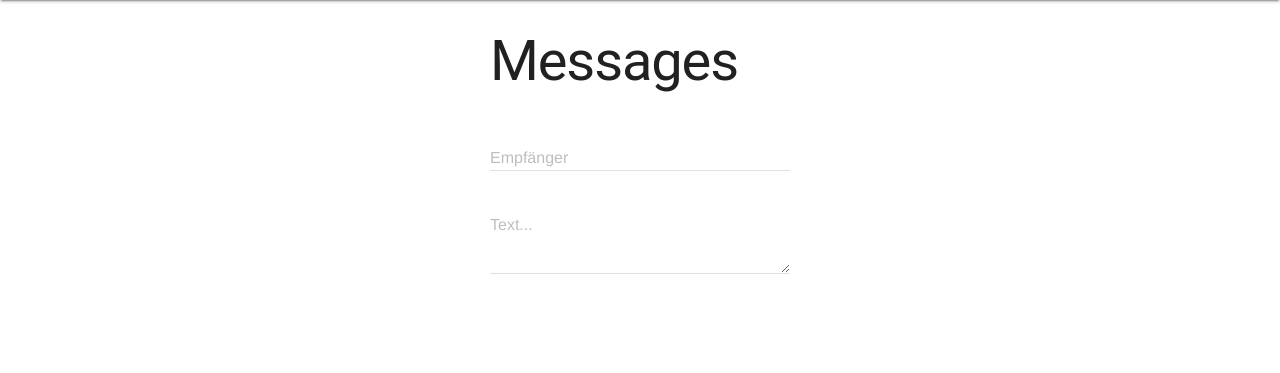
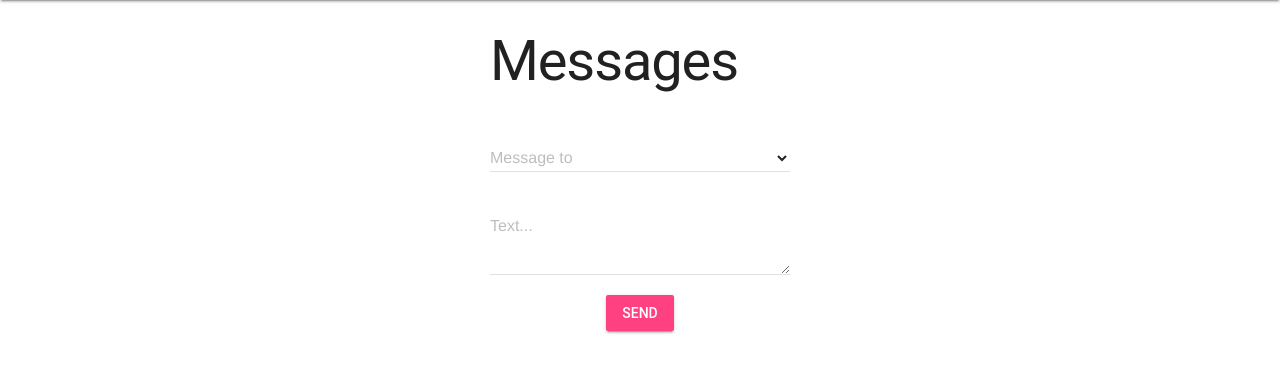
Before and after one commit to kbl98/Messanger, a Django app: page /chat/ in a window 1280 px wide. Shown: the part 64-437 px from the top of the page. Run offline with Django 4.2, Linux system fonts and the light colour scheme; the visitor is signed in with stand-in values (Sample User, id 1); lists and menus that the app fills with data are empty.

Commit message:
try_send_mess

```diff
--- a/messanger_app/chat/admin.py
+++ b/messanger_app/chat/admin.py
@@ -1,8 +1,10 @@
 from django.contrib import admin
-from .models import Message
+from .models import Message,User
 
 class MessageAdmin(admin.ModelAdmin):
    fields = ('chat','text','date','author','receiver')
    list_display =('text','date','author','receiver','chat')
+
 # Register your models here.
 admin.site.register(Message,MessageAdmin)
+admin.site.register(User)
--- a/messanger_app/chat/models.py
+++ b/messanger_app/chat/models.py
@@ -9,3 +9,6 @@ class Message (models.Model):
     author = models.ForeignKey(settings.AUTH_USER_MODEL,on_delete=models.CASCADE, related_name='author_message_set')
     receiver = models.ForeignKey(settings.AUTH_USER_MODEL,on_delete=models.CASCADE, related_name='receiver_message_set',default=None,blank=True, null=True)
     chat = models.ForeignKey(settings.AUTH_USER_MODEL,on_delete=models.CASCADE, related_name='chat_message_set',default=None,blank=True, null=True)
+
+class User (models.Model):
+    username =  models.ForeignKey(settings.AUTH_USER_MODEL,on_delete=models.CASCADE, related_name='username_user_set')
--- a/messanger_app/chat/templates/chat/chatindex.html
+++ b/messanger_app/chat/templates/chat/chatindex.html
@@ -1,18 +1,52 @@
 {% extends "base.html" %}
+{% block content %}
+{% if request.user.is_authenticated %}
+<script>
+  async function sendMessage(){
+    console.log('test')
+    let fd=new FormData();
+    let token= '{{ csrf_token }}';
+        let datum=new Date().toDateString().slice(4)
+        fd.append('textmessage',messageField.value)
+        fd.append('receiver',receiverField.value)
+        fd.append('csrfmiddlewaretoken',token)
+    await fetch("/chat/",{
+            method:'POST',
+            body:fd
+        })
+
+  }
+
+</script>
 
 
-{% block content %}
-{% if request.user.is_authenticated %}
 <h1>Messages</h1>
-<form class="center column"onsubmit="sendMessage()" methode="POST">
+<form class="center column" onsubmit="sendMessage();return false;" methode="POST">
+
+<div class="mdl-textfield mdl-js-textfield mdl-textfield--floating-label">
+    {% csrf_token %}
+    <select class="mdl-textfield__input" id="receiverField" name="receiver" >
+
+        <option></option>
+      {% for user in users %}
+      <option value="{{user.username}}">{{user.username}}</option>
+      {% endfor %}
+    </select>
+    <label class="mdl-textfield__label" for="receiver">Message to</label>
+  </div>
+
+
+
+
     <div class="mdl-textfield mdl-js-textfield">
-        <input class="mdl-textfield__input" type="text" id="receiver">
-        <label class="mdl-textfield__label" for="receiver">Empfänger</label>
-      </div>
-    <div class="mdl-textfield mdl-js-textfield">
-      <textarea class="mdl-textfield__input" type="text" rows= "3" id="message" ></textarea>
+      <textarea class="mdl-textfield__input" type="text" rows= "3" id="messageField" ></textarea>
       <label class="mdl-textfield__label" for="message">Text...</label>
     </div>
+    <button type="submit"
+    class="mdl-button mdl-js-button mdl-button--raised mdl-js-ripple-effect mdl-button--accent"
+  >
+    Send
+  </button>
   </form>
 {% else %}
   <div class="column center text-center padding-vertical"><h3>You are not logged!<br> Please log in <br><a href="/login/">here</a></h3></div>
--- a/messanger_app/chat/views.py
+++ b/messanger_app/chat/views.py
@@ -1,6 +1,6 @@
 
 from django.shortcuts import render,redirect
-from .models import Message
+from .models import Message,User
 from django.contrib.auth import authenticate, login
 from django.http import HttpResponseRedirect
 from django.contrib.auth.decorators import login_required
@@ -13,7 +13,17 @@ from django.core import serializers
 @login_required(login_url='/login/')
 
 def chatindex(request):
-    return render (request,'chat/chatindex.html')
+    if request.method == 'POST':
+        print('This request:'+request.POST['textmessage'])
+        receiver_username = request.POST['receiver']
+        receiver_user = User.objects.get(username=receiver_username)
+        new_message=Message.objects.create(text = request.POST['textmessage'],author=request.user, receiver =receiver_user.id)
+        chatUsers=User.objects.all()
+        return render (request,'chat/chatindex.html',{'users':chatUsers})
+    if request.method == 'GET':
+        chatUsers=User.objects.all()
+        print(chatUsers)
+        return render (request,'chat/chatindex.html',{'users':chatUsers})
 
 def loginindex(request):
     if request.method == 'POST':
@@ -36,6 +46,7 @@ def registrationindex(request):
             user = form.save(commit=False)
             user.username = user.username.lower()
             user.save()
+            User.objects.create(username=user)
             login(request, user)
             return HttpResponseRedirect ('/chat/')
         else:
--- /dev/null
+++ b/messanger_app/requirements.txt
@@ -0,0 +1,3 @@
+asgiref==3.6.0
+Django==4.2.1
+sqlparse==0.4.4
```
Also changed, not shown: messanger_app/chat/migrations/0002_user.py (added).
